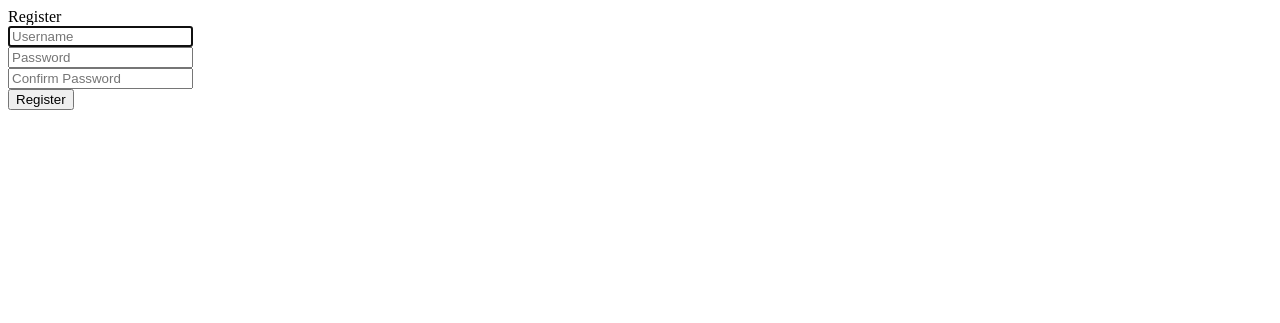
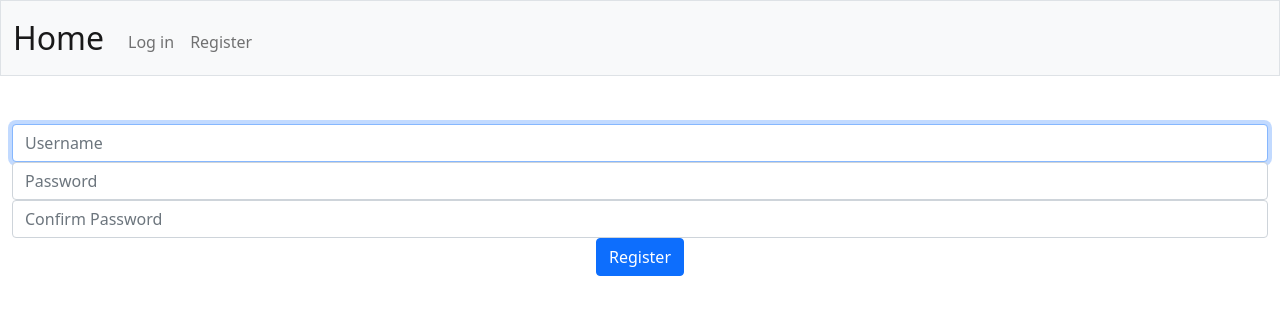
Before and after one commit to mkim11235-dev/CS50-PROJECT-main, a Flask app: page /register in a window 1280 px wide. Shown: the top 323 px of the page. Run offline with Flask 3, Linux system fonts and the light colour scheme.

Commit message:
Updated some things and added a navbar

```diff
--- a/cs50-project/app.py
+++ b/cs50-project/app.py
@@ -25,13 +25,15 @@ app.teardown_appcontext(close_db)
 @app.route("/")
 def home():
     if "user_id" not in session:
-        return render_template("login.html")
+        return redirect("/login")
     else:
-        return render_template('feed.html')
+        return redirect("/feed")
+@app.route("/feed", methods=["GET","POST"])
+def feed():
+    return render_template("feed.html")
 
 @app.route("/login", methods=["POST","GET"])
 def handle_login():
-    session.clear()
 
     if request.method == "POST":
         username = request.form.get("username")
@@ -53,6 +55,10 @@ def handle_login():
 
         # Remember which user has logged in
         session["user_id"] = user[0]
+
+        print("user:", user)
+        print("Logged in user_id:", session["user_id"])
+
 
         # Redirect user to home page
         return redirect("/")
--- a/cs50-project/static/styles.css
+++ b/cs50-project/static/styles.css
@@ -1,3 +1,3 @@
-h1{
-    color:blueviolet;
+nav .navbar-brand {
+    font-size: xx-large;
 }
--- /dev/null
+++ b/cs50-project/templates/layout.html
@@ -0,0 +1,60 @@
+<!DOCTYPE html>
+
+<html lang="en">
+
+<head>
+
+    <meta charset="utf-8">
+    <meta name="viewport" content="initial-scale=1, width=device-width">
+
+    <!-- http://getbootstrap.com/docs/5.1/ -->
+    <link crossorigin="anonymous" href="https://cdn.jsdelivr.net/npm/bootstrap@5.1.3/dist/css/bootstrap.min.css"
+        integrity="sha384-1BmE4kWBq78iYhFldvKuhfTAU6auU8tT94WrHftjDbrCEXSU1oBoqyl2QvZ6jIW3" rel="stylesheet">
+    <script crossorigin="anonymous" src="https://cdn.jsdelivr.net/npm/bootstrap@5.1.3/dist/js/bootstrap.bundle.min.js"
+        integrity="sha384-ka7Sk0Gln4gmtz2MlQnikT1wXgYsOg+OMhuP+IlRH9sENBO0LRn5q+8nbTov4+1p"></script>
+
+    <!-- https://favicon.io/emoji-favicons/money-bag/ -->
+    <link href="/static/favicon.ico" rel="icon">
+
+    <link href="/static/styles.css" rel="stylesheet">
+
+    <title>Runnify: {% block title %}{% endblock %}</title>
+
+</head>
+
+<body>
+
+    <nav class="bg-light border navbar navbar-expand-md navbar-light">
+        <div class="container-fluid">
+            <a class="navbar-brand" href="/">Home</a>
+            <button aria-controls="navbar" aria-expanded="false" aria-label="Toggle navigation" class="navbar-toggler"
+                data-bs-target="#navbar" data-bs-toggle="collapse" type="button">
+                <span class="navbar-toggler-icon"></span>
+            </button>
+            <div class="collapse navbar-collapse" id="navbar">
+                {% if session["user_id"] %}
+                <ul class="navbar-nav me-auto mt-2">
+                    <li class="nav-item"><a class="nav-link" href="/publish">Publish</a></li>
+                    <li class="nav-item"><a class="nav-link" href="/profile">Profile</a></li>
+                    <li class="nav-item"><a class="nav-link" href="/feed">Home</a></li>
+                    <li class="nav-item"><a class="nav-link" href="/settings">Settings</a></li>
+                </ul>
+                <ul class="navbar-nav ms-auto mt-2">
+                    <li class="nav-item"><a class="nav-link" href="/logout">Log Out</a></li>
+                </ul>
+                {% else %}
+                <ul class="navbar-nav me-auto mt-2">
+                    <li class="nav-item"><a class="nav-link" href="/login">Log in</a></li>
+                    <li class="nav-item"><a class="nav-link" href="/register">Register</a></li>
+                </ul>
+                {% endif %}
+            </div>
+        </div>
+    </nav>
+    <main class="container-fluid py-5 text-center">
+        {% block main %}{% endblock %}
+    </main>
+
+</body>
+
+</html>
--- a/cs50-project/templates/login.html
+++ b/cs50-project/templates/login.html
@@ -1,3 +1,4 @@
+{% extends "layout.html" %}
 {% block title %}
 Log In
 {% endblock %}
@@ -5,7 +6,8 @@
 {% block main %}
 <form action="/login" method="post">
     <div class="mb-3">
-            <input autocomplete="off" autofocus class="form-control mx-auto w-auto" id="username" name="username" placeholder="Username" type="text">
+        <input autocomplete="off" autofocus class="form-control mx-auto w-auto" id="username" name="username"
+            placeholder="Username" type="text">
     </div>
     <div class="mb-3">
         <input class="form-control mx-auto w-auto" id="password" name="password" placeholder="Password" type="password">
--- a/cs50-project/templates/register.html
+++ b/cs50-project/templates/register.html
@@ -1,4 +1,4 @@
-
+{% extends "layout.html" %}
 
 {% block title %}
 Register
```
Also changed, not shown: cs50-project/templates/feed.html (+8 -12 lines), cs50-project/templates/publish.html (+8 -6 lines), cs50-project/database.db. Lines whose indentation alone changed are shown as unchanged.
